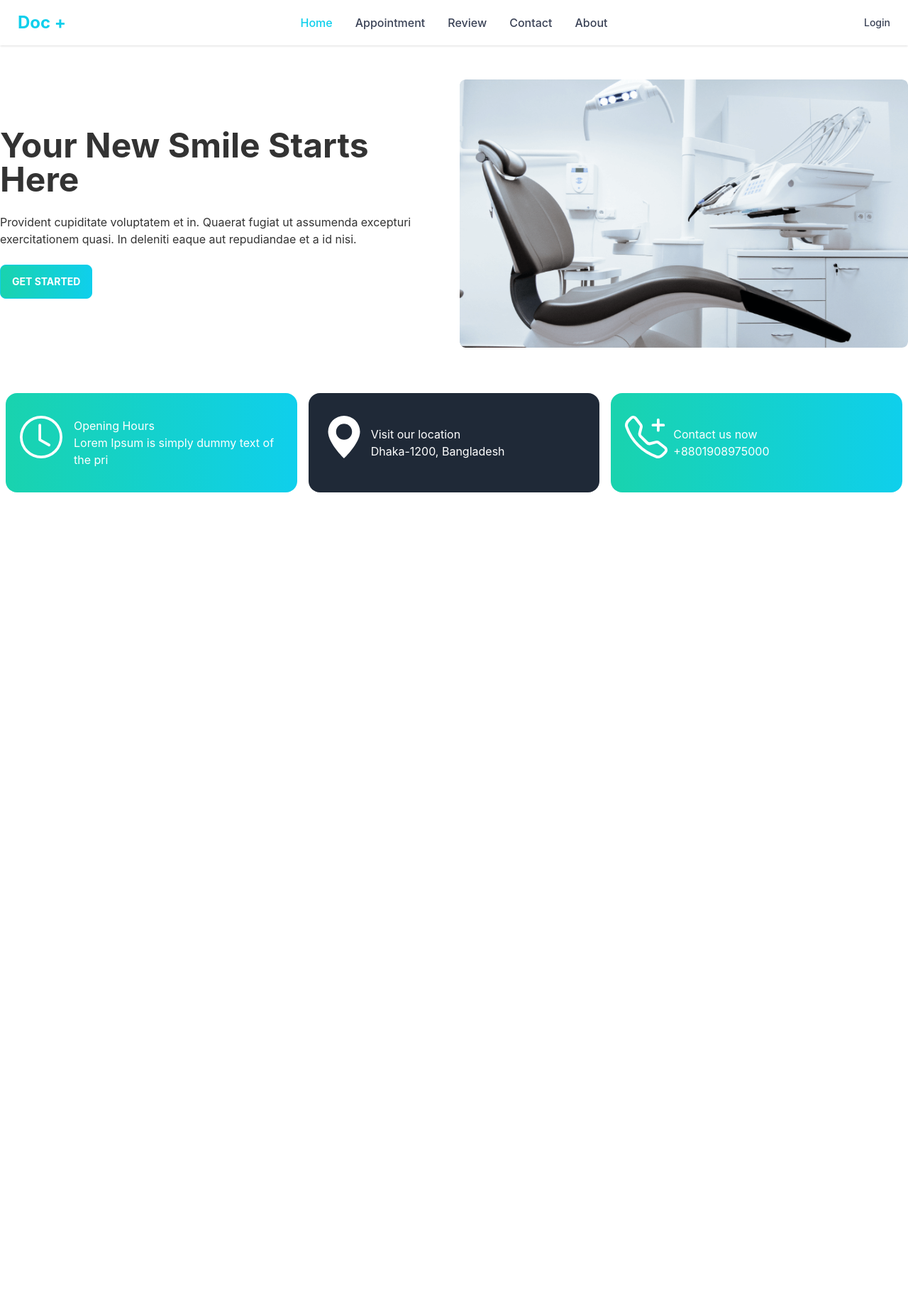
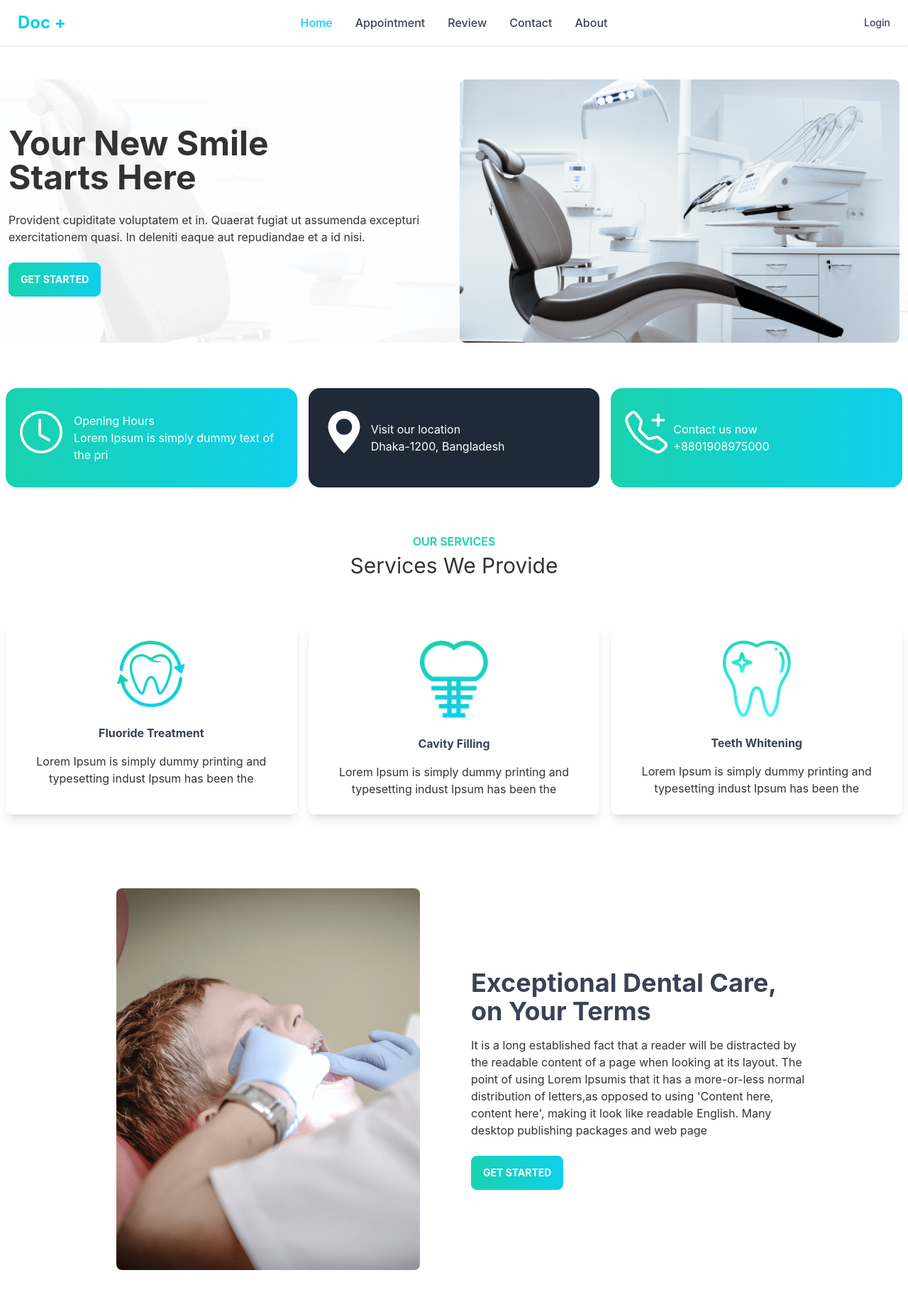
Before and after one commit to asadulR/Doc-plus-UI, a React (Create React App) app: page / in a window 1280 px wide. Shown: the top 1828 px of the page at 71% size. Before the commit the page ends 800 px from the top, so only its background shows below. Built offline with nearby package versions, Linux system fonts and the light colour scheme.

Commit message:
home services added

```diff
--- a/src/Components/Pages/Home/Banner.js
+++ b/src/Components/Pages/Home/Banner.js
@@ -1,16 +1,16 @@
 import React from 'react';
 import img from '../../../assets/images/chair.png'
-import '../../Shared/Animtion/Animation.css';
+import './Home.css'
 const Banner = () => {
     return (
-        <div className=' container mx-auto'>
+        <div className=' container mx-auto banner-section-home px-3'>
             <div className="grid grid-cols-1 md:grid-cols-2 gap-4 my-12 items-center">
                 <div>
-                    <h1 className="text-5xl font-bold">Your New Smile Starts Here</h1>
+                    <h1 className="text-5xl font-bold max-w-lg">Your New Smile Starts Here</h1>
                     <p className="py-6">Provident cupiditate voluptatem et in. Quaerat fugiat ut assumenda excepturi exercitationem quasi. In deleniti eaque aut repudiandae et a id nisi.</p>
                     <button className="btn btn-primary text-white font-bold bg-gradient-to-r from-secondary to-primary transition ease-in-out  hover:-translate-y-1 hover:scale-110 duration-700">Get Started</button>
                 </div>
-                <img src={img} alt='' className=" w-full rounded-lg banner-image transition ease-in-out  hover:-translate-y-2 duration-1000" />
+                <img src={img} alt='' className=" w-full rounded-lg banner-image" />
 
             </div>
         </div>
--- /dev/null
+++ b/src/Components/Pages/Home/Home.css
@@ -0,0 +1,9 @@
+.banner-section-home{
+    background-image: url(../../../assets/images/bg.png);
+    background-repeat: no-repeat;
+    background-size: cover;
+    background-position: center;
+}
+.service-image{
+    border-radius: 20px;
+}
--- a/src/Components/Pages/Home/Home.js
+++ b/src/Components/Pages/Home/Home.js
@@ -1,12 +1,14 @@
 import React from 'react';
 import Banner from './Banner';
 import Info from './Info';
+import Services from './Services';
 
 const Home = () => {
     return (
         <div>
             <Banner/>
             <Info/>
+            <Services/>
         </div>
     );
 };
--- a/src/Components/Pages/Home/Info.js
+++ b/src/Components/Pages/Home/Info.js
@@ -4,7 +4,7 @@ const Info = () => {
     return (
         <section className='container mx-auto my-16'>
             <div className='grid grid-cols-1 md:grid-cols-3 gap-4 text-white px-2'>
-                <div className='bg-gradient-to-r from-secondary to-primary px-5 py-8 text-center md:text-left rounded-2xl transition ease-in-out  hover:-translate-y-2 duration-1000'>
+                <div className='bg-gradient-to-r from-secondary to-primary px-5 py-8 text-center md:text-left rounded-2xl transition ease-in-out  hover:-translate-y-2 duration-700'>
                     <div className="md:flex gap-4 md:items-center">
                         <div className='mb-4'><BsClock className='text-8xl md:text-6xl font-bold mx-auto' /></div>
                         <div className=''>
@@ -13,7 +13,7 @@ const Info = () => {
                         </div>
                     </div>
                 </div>
-                <div className='bg-gray-800  px-5 py-8 rounded-2xl text-center md:text-left transition ease-in-out  hover:-translate-y-2 duration-1000'>
+                <div className='bg-gray-800  px-5 py-8 rounded-2xl text-center md:text-left transition ease-in-out  hover:-translate-y-2 duration-700'>
                     <div className='md:flex gap-2 md:items-center'>
                         <div className='mb-4'><BsFillGeoAltFill className='text-8xl md:text-6xl mx-auto font-bold'/></div>
                         <div>
@@ -22,7 +22,7 @@ const Info = () => {
                         </div>
                     </div>
                 </div>
-                <div className='text-center md:text-left bg-gradient-to-r from-secondary to-primary transition ease-in-out  hover:-translate-y-2 duration-1000 rounded-2xl px-5 py-8'>
+                <div className='text-center md:text-left bg-gradient-to-r from-secondary to-primary transition ease-in-out  hover:-translate-y-2 duration-700 rounded-2xl px-5 py-8'>
                     <div className='md:flex gap-2 md:items-center'>
                         <div className='mb-4'><BsTelephonePlus className='text-8xl md:text-6xl mx-auto  font-bold' /></div>
                         <div>
--- /dev/null
+++ b/src/Components/Pages/Home/Services.js
@@ -0,0 +1,51 @@
+import React from 'react';
+import cavity from '../../../assets/images/cavity.png';
+import fluoridd from '../../../assets/images//fluoride.png';
+import whitening from '../../../assets/images/whitening.png';
+import treatment from '../../../assets/images/treatment.png';
+import './Home.css'
+const Services = () => {
+    return (
+        <section>
+            <div className="container mx-auto ">
+                <h5 className='text-center text-secondary mb-1 font-semibold'>OUR SERVICES</h5>
+                <h2 className='text-center text-3xl'>Services We Provide</h2>
+
+                <div className='grid grid-cols-1 md:grid-cols-3 gap-4 my-16 px-2'>
+                    <div className=' text-center p-6 shadow-lg rounded-lg'>
+                        <img className=' w-24 mb-6 mx-auto' src={fluoridd} alt="" />
+                        <h4 className='text-accent font-bold mb-4 transition hover:text-secondary'>Fluoride Treatment</h4>
+                        <p>Lorem Ipsum is simply dummy printing and typesetting indust Ipsum has been the</p>
+                    </div>
+                    <div className=' text-center p-6 shadow-lg rounded-lg'>
+                        <img className='w-24 mb-6 mx-auto' src={cavity} alt="" />
+                        <h4 className='text-accent font-bold mb-4 transition hover:text-secondary'>Cavity Filling</h4>
+                        <p>Lorem Ipsum is simply dummy printing and typesetting indust Ipsum has been the</p>
+                    </div>
+                    <div className=' text-center p-6 shadow-lg rounded-lg'>
+                        <img className='w-24 mb-6 mx-auto' src={whitening} alt="" />
+                        <h4 className='text-accent font-bold mb-4 transition hover:text-secondary'>Teeth Whitening</h4>
+                        <p>Lorem Ipsum is simply dummy printing and typesetting indust Ipsum has been the</p>
+                    </div>
+                </div>
+
+
+                <div className='my-20 max-w-5xl px-3 mx-auto'>
+                    <div className="grid items-center grid-cols-1 md:grid-cols-2 gap-12">
+                        <div className='p-6'>
+                            <img className='rounded-lg' src={treatment} alt="" />
+                        </div>
+                        <div>
+                            <h2 className=' text-accent text-4xl mb-4 font-bold'>Exceptional Dental Care, on Your Terms</h2>
+                            <p className='mb-6'>It is a long established fact that a reader will be distracted by the readable content of a page when looking at its layout. The point of using Lorem Ipsumis that it has a more-or-less normal distribution of letters,as opposed to using 'Content here, content here', making it look like readable English. Many desktop publishing packages and web page</p>
+                            <button className="btn btn-primary text-white font-bold bg-gradient-to-r from-secondary to-primary transition ease-in-out  hover:-translate-y-1 hover:scale-110 duration-700">Get Started</button>
+
+                        </div>
+                    </div>
+                </div>
+            </div>
+        </section>
+    );
+};
+
+export default Services;
--- a/tailwind.config.js
+++ b/tailwind.config.js
@@ -9,7 +9,7 @@ module.exports = {
         mytheme: {
           primary: "#0FCFEC",
           secondary: "#19D3AE",
-          accent: "#37cdbe",
+          accent: "#3A4256",
           neutral: "#3d4451",
           "base-100": "#ffffff",
         },
```
